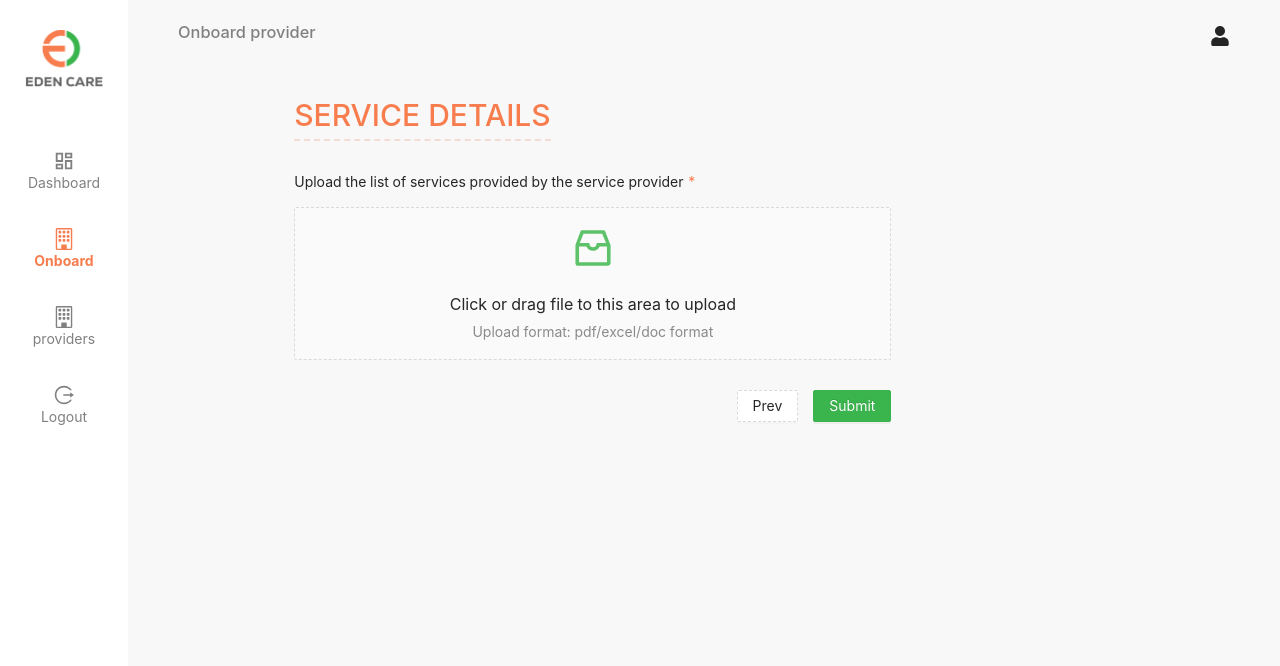
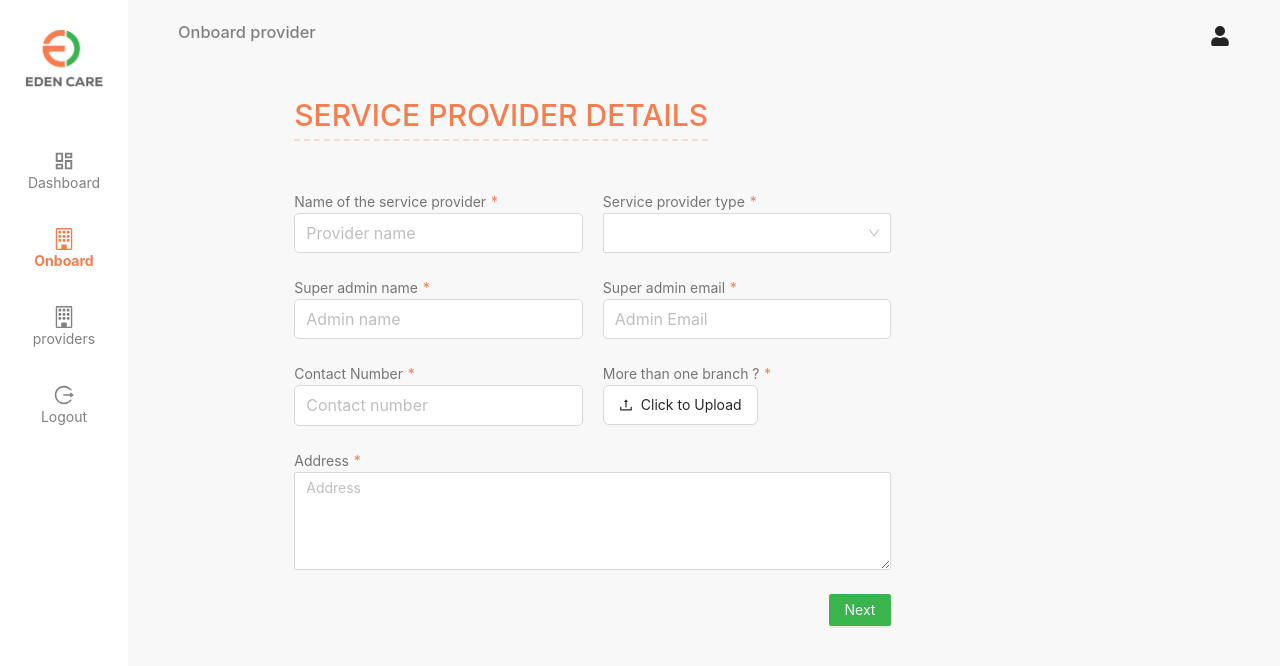
Before and after one commit to harshad-eden/Sales, a React (Create React App) app: page /onboard in a window 1280 px wide. Shown: the top 666 px of the page. Built offline with nearby package versions, Linux system fonts and the light colour scheme.

Commit message:
doc upload completed

```diff
--- a/src/firebase.js
+++ b/src/firebase.js
@@ -1,5 +1,6 @@
 import { initializeApp } from 'firebase/app';
 import { getFirestore } from 'firebase/firestore';
+import { getStorage } from 'firebase/storage';
 
 const firebaseConfig = {
   apiKey: 'AIzaSyChhKZ6g3bx6wcRiirlb3-XStF1AIigZdk',
@@ -12,3 +13,4 @@ const firebaseConfig = {
 
 const app = initializeApp(firebaseConfig);
 export const firestore = getFirestore(app);
+export const storage = getStorage(app);
--- a/src/pages/Onboard/FormTwo.js
+++ b/src/pages/Onboard/FormTwo.js
@@ -4,58 +4,7 @@ import { message, Upload, Button } from 'antd';
 import styles from './index.module.css';
 const { Dragger } = Upload;
 
-const App = ({ setStep }) => {
-  const [value, setValue] = useState(null);
-
-  const onChange = (e) => {
-    console.log('radio checked', e.target.value);
-    setValue(e.target.value);
-  };
-
-  const renderButtons = () => {
-    if (value === null) {
-      return (
-        <div style={{ float: 'right', display: 'flex', gap: 15, marginTop: 30 }}>
-          <Button onClick={() => setStep(0)} size="middle" type="dashed" htmlType="submit">
-            Prev
-          </Button>
-          <Button
-            disabled
-            onClick={() => setStep(2)}
-            size="middle"
-            type="primary"
-            htmlType="submit"
-          >
-            Next
-          </Button>
-        </div>
-      );
-    }
-    if (value === 'Yes') {
-      return (
-        <div style={{ float: 'right', display: 'flex', gap: 15, marginTop: 30 }}>
-          <Button onClick={() => setStep(0)} size="middle" type="dashed" htmlType="submit">
-            Prev
-          </Button>
-          <Button onClick={() => setStep(2)} size="middle" type="primary" htmlType="submit">
-            Next
-          </Button>
-        </div>
-      );
-    }
-    if (value === 'No') {
-      return (
-        <div style={{ float: 'right', display: 'flex', gap: 15, marginTop: 30 }}>
-          <Button onClick={() => setStep(0)} size="middle" type="dashed" htmlType="submit">
-            Prev
-          </Button>
-          <Button onClick={() => setStep(2)} size="middle" type="primary" htmlType="submit">
-            Submit
-          </Button>
-        </div>
-      );
-    }
-  };
+const App = ({ setStep, handleFinish, setDocumentFile }) => {
 
   return (
     <div>
@@ -65,7 +14,10 @@ const App = ({ setStep }) => {
           <span style={{ color: '#f87d4e' }}> *</span>
         </p>
 
-        <Dragger style={{ height: 500 }}>
+        <Dragger beforeUpload={() => false}
+          onChange={(e) => setDocumentFile(e.fileList[0].originFileObj)}
+          style={{ height: 500 }}
+          accept=".doc,.docx,.pdf,.excel">
           <p className="ant-upload-drag-icon">
             <InboxOutlined />
           </p>
@@ -78,7 +30,7 @@ const App = ({ setStep }) => {
         <Button onClick={() => setStep(0)} size="middle" type="dashed" htmlType="submit">
           Prev
         </Button>
-        <Button onClick={() => setStep(2)} size="middle" type="primary" htmlType="submit">
+        <Button onClick={() => handleFinish()} size="middle" type="primary" htmlType="submit">
           Submit
         </Button>
       </div>
--- a/src/pages/Onboard/InitailForm.js
+++ b/src/pages/Onboard/InitailForm.js
@@ -4,14 +4,24 @@ import { Form, Select, Input, Button, Radio, Space, Upload } from 'antd';
 import styles from './index.module.css';
 const { Option } = Select;
 const { TextArea } = Input;
+import { UploadOutlined } from '@ant-design/icons';
+import { firestore, storage } from '../../firebase';
+import { collection, addDoc, getDocs } from 'firebase/firestore';
 
-const Links = ({ form, handleFinish, state }) => {
-  const [value, setValue] = useState(null);
 
-  const onChange = (e) => {
-    console.log('radio checked', e.target.value);
-    setValue(e.target.value);
-  };
+const Links = ({ form, handleFinish, state, setImgFile }) => {
+
+  // let providerName = form.getFieldValue("providerName")
+  // let providerNumber = form.getFieldValue("providerContactNumber")
+  // const handleLogoUpload = (file) => {
+  //   if (providerName && providerNumber) {
+  //     console.log('trimmed', providerName.replace(/\s/g, '') + providerNumber.slice(-4))
+  //   } else {
+  //     alert('Please add above fields')
+  //   }
+  // }
+
+
 
   return (
     <Form initialValues={state} form={form} onFinish={handleFinish}>
@@ -30,7 +40,7 @@ const Links = ({ form, handleFinish, state }) => {
             Service provider type <span style={{ color: '#f87d4e' }}>*</span>
           </span>
           <Form.Item name="providerType" rules={[{ required: true }]}>
-            <Select size="large" initialvalues="lucy" onChange={() => console.log()}>
+            <Select size="large" initialvalues='lucy' onChange={() => console.log()}>
               <Option value="jack">Jack</Option>
               <Option value="lucy">Lucy</Option>
               <Option value="Yiminghe">yiminghe</Option>
@@ -83,13 +93,17 @@ const Links = ({ form, handleFinish, state }) => {
           <span className={styles.formLabel}>
             More than one branch ?<span style={{ color: '#f87d4e' }}> *</span>
           </span>
-          <Form.Item name="logo">
-            <Upload>
-              <Button>Upload</Button>
+          <Form.Item >
+            <Upload accept='.jpg,.jpeg,.png' beforeUpload={() => false}
+              onChange={(e) => setImgFile(e.fileList[0].originFileObj)}>
+              <Button size="large" style={{ width: '100%', borderRadius: 6, fontSize: 14 }} icon={<UploadOutlined />}>
+                Click to Upload</Button>
             </Upload>
           </Form.Item>
         </div>
       </div>
+
+
 
       <div>
         <span className={styles.formLabel}>
--- a/src/pages/Onboard/index.js
+++ b/src/pages/Onboard/index.js
@@ -4,37 +4,66 @@ import styles from './index.module.css';
 import { Button, Form } from 'antd';
 import InitialForm from './InitailForm';
 import FinalForm from './FinalForm';
-import { firestore } from '../../firebase';
+import { firestore, storage } from '../../firebase';
 import { collection, addDoc, getDocs } from 'firebase/firestore';
+import { ref, uploadBytes, getDownloadURL } from 'firebase/storage';
 import FormTwo from './FormTwo';
 
 const Index = () => {
   const [form] = Form.useForm();
-  const [step, setStep] = useState(1);
+  const [step, setStep] = useState(0);
   const [state, setState] = useState(0);
+  const [imgFile, setImgFile] = useState(0);
+  const [documentFile, setDocumentFile] = useState(0);
   const providersCollectionref = collection(firestore, 'providers');
 
   //Initial form
   const handleFirstForm = (value) => {
-    // setState(value);
-    // if (value['Branch exist'] === 'Yes') {
-    //   setStep(1);
-    // }
+    setState(value)
     setStep(1);
   };
 
+
   //HandleSubmit
-  const handleFinish = async (value) => {
-    let updateValue = {
-      ...state,
-      ...value,
-    };
+  const handleFinish = async () => {
 
-    // try {
-    //   addDoc(providersCollectionref, updateValue);
-    // } catch (error) {
-    //   console.log(error);
-    // }
+    let fileName = state.providerName.replace(/\s/g, '') + state.providerContactNumber.slice(-4)
+
+
+    let firebaseImgUrl
+    let firebaseDocUrl
+
+    if(imgFile){
+      const imgRef = ref(storage, `images/${fileName}-${imgFile.name}`)
+      let imgSapnshot =  await uploadBytes(imgRef, imgFile)
+       firebaseImgUrl = await getDownloadURL(imgSapnshot.ref).then( url => url)
+    }
+
+    if(documentFile){
+      const docRef = ref(storage, `documents/${fileName}-${documentFile.name}`)
+      let imgSapnshot =  await uploadBytes(docRef, documentFile)
+      firebaseDocUrl = await getDownloadURL(imgSapnshot.ref).then( url =>url)
+    } else {
+      alert('Please upload doc')
+    }
+
+
+
+
+    if(!imgFile && firebaseDocUrl || firebaseImgUrl && firebaseDocUrl){
+      let updatedValue = {
+        ...state,
+        document: firebaseDocUrl,
+        logo: firebaseImgUrl ? firebaseImgUrl : false
+      }
+
+      try {
+        addDoc(providersCollectionref, updatedValue);
+      } catch (error) {
+        console.log(error);
+      }
+    }
+
   };
 
   const renderStep = () => {
@@ -42,7 +71,7 @@ const Index = () => {
       return (
         <div>
           <h1 className={styles.pageTitle}>Service Provider Details</h1>
-          <InitialForm state={state} form={form} handleFinish={handleFirstForm} />
+          <InitialForm setImgFile={setImgFile} state={state} form={form} handleFinish={handleFirstForm} />
         </div>
       );
     }
@@ -50,7 +79,7 @@ const Index = () => {
       return (
         <div>
           <h1 className={styles.pageTitleThree}>Service Details</h1>
-          <FormTwo setStep={setStep} />
+          <FormTwo setStep={setStep} handleFinish={handleFinish} setDocumentFile={setDocumentFile}/>
         </div>
       );
     }
--- a/src/styles/main.css
+++ b/src/styles/main.css
@@ -20,3 +20,13 @@ a:active {
  .ant-custom-input {
   border-radius: 5px !important;
 }
+
+input[type="file"] {
+  display: none;
+}
+.custom-file-upload {
+  border: 1px solid #ccc;
+  display: inline-block;
+  padding: 6px 12px;
+  cursor: pointer;
+}
```
